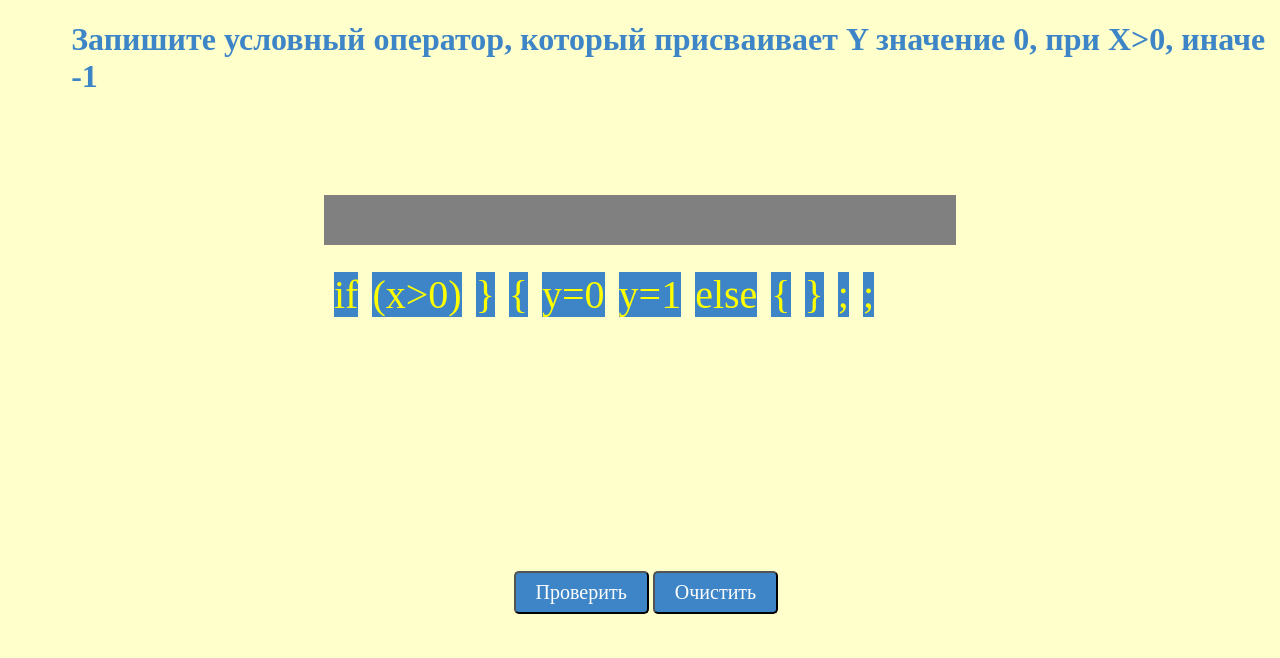
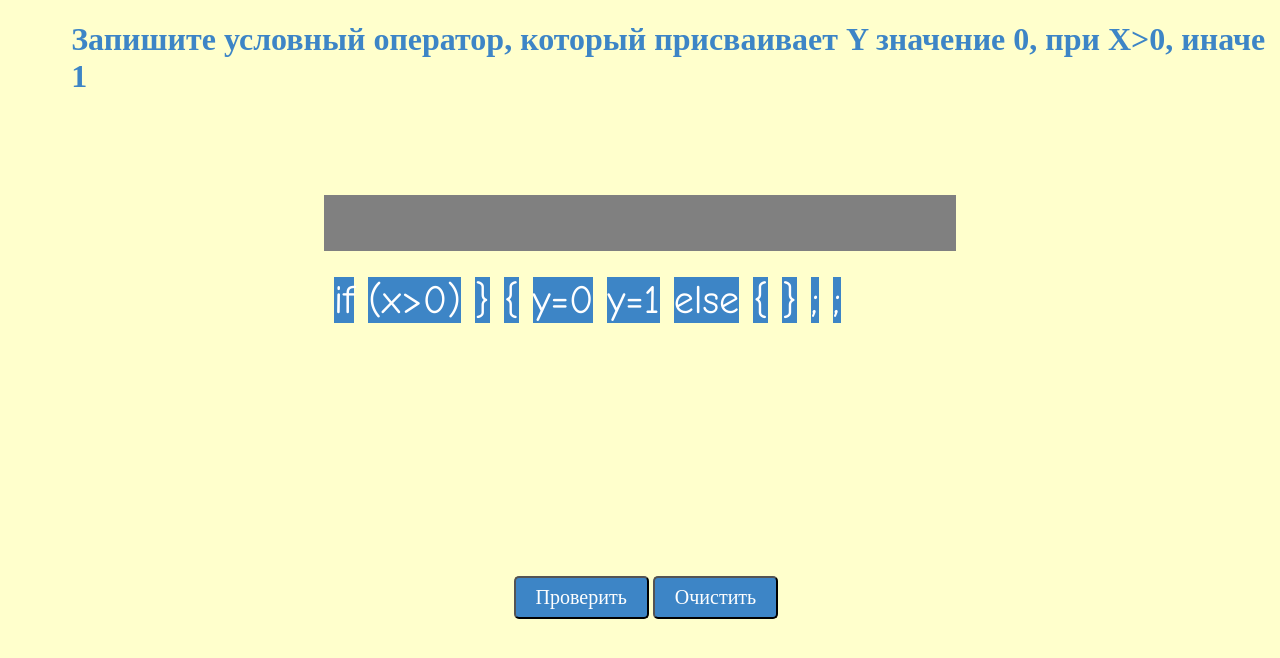
Before and after one commit to PavelKulkov/Web, a plain HTML site: page BonusTask/index.html in a window 1280 px wide. Drawn offline with Linux system fonts and the light colour scheme.

Commit message:
fix font and color

```diff
--- a/BonusTask/index.html
+++ b/BonusTask/index.html
@@ -7,7 +7,7 @@
 	<script src="script.js"></script>
 </head>
 <body>
-	<h1>Запишите условный оператор, который присваивает Y значение 0, при X>0, иначе -1</h1>
+	<h1>Запишите условный оператор, который присваивает Y значение 0, при X>0, иначе 1</h1>
 	<div class="result" id="result"></div>
 	<div id="content" class="content">
 		<div class="block" id="ifBlock">if</div>
--- a/BonusTask/style.css
+++ b/BonusTask/style.css
@@ -10,7 +10,7 @@ h1{
 	margin-left:25%;
 }
 .result{
-	height:50px;
+	height:56px;
 	width:50%;
 	background-color:gray;
 	margin-left:25%;
@@ -18,9 +18,10 @@ h1{
 	text-align:center;
 }
 .block{
+	font-size:40px;
+	font-family:Comic Sans MS;
 	background:#3d85c6;
-	color:yellow;
-	font-size:40px;
+	color:white;
 	display:inline;
 	margin-left:10px;
 	cursor:pointer;
```
